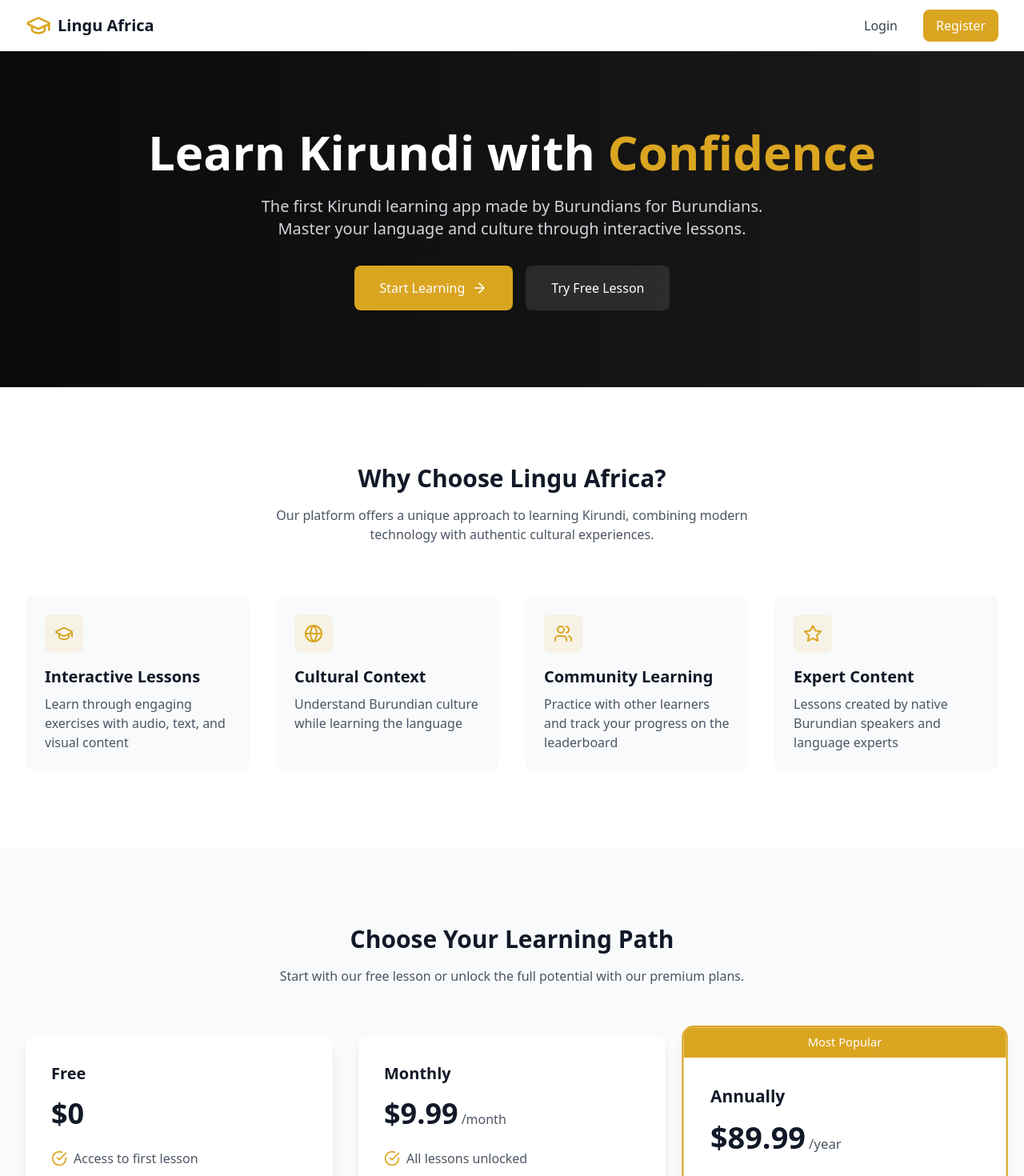
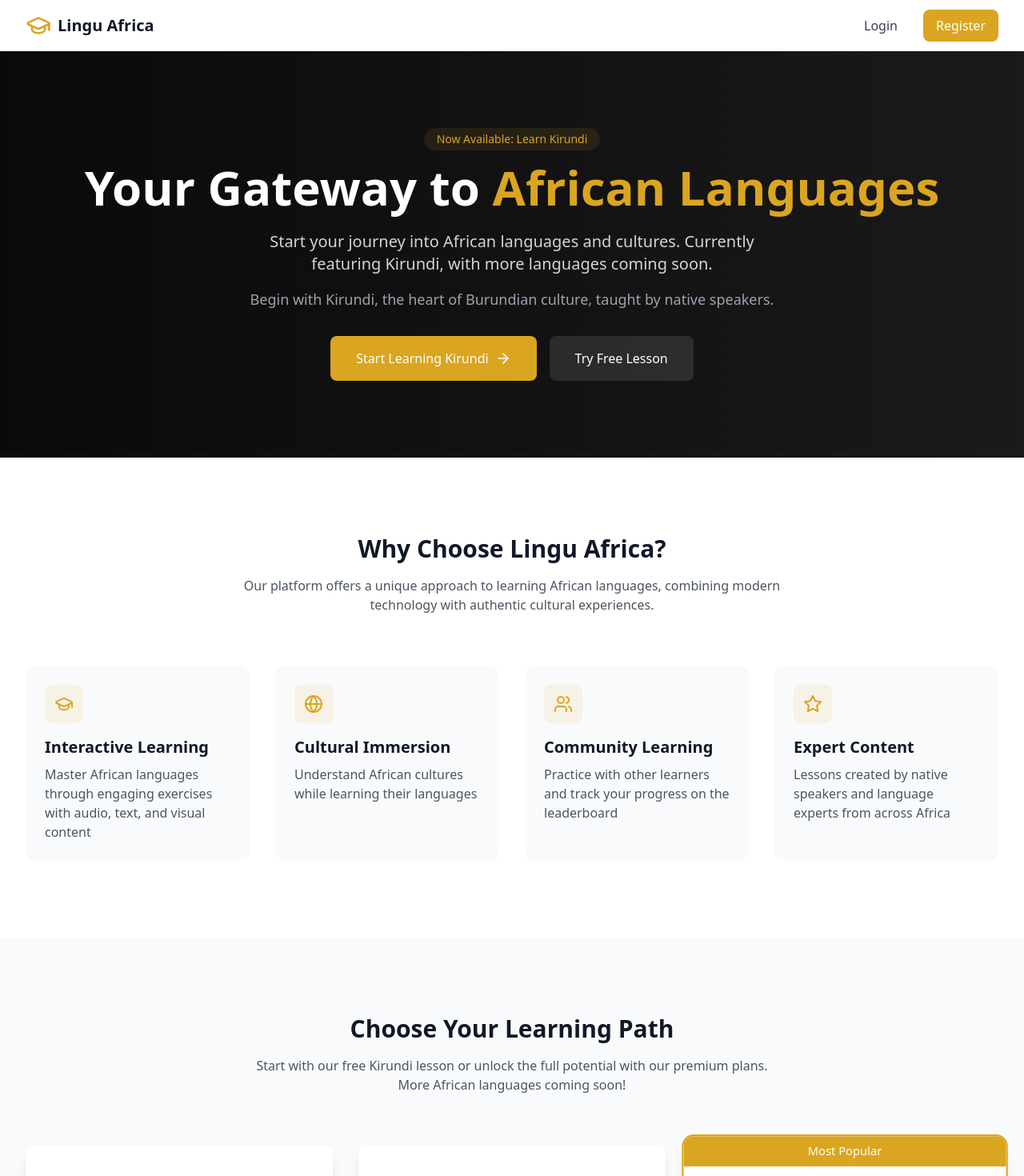
Before and after one commit to lionel-k/lionel-k.github.io, a React (Vite) app in the folder app/: page / in a window 1280 px wide. Shown: the top 1470 px of the page at 80% size. Built offline with nearby package versions, Linux system fonts and the light colour scheme.

Commit message:
Update titles and descriptions for African languages

```diff
--- a/app/src/pages/Home.tsx
+++ b/app/src/pages/Home.tsx
@@ -15,14 +15,14 @@ const Home = () => {
   const features = [
     {
       icon: GraduationCap,
-      title: "Interactive Lessons",
+      title: "Interactive Learning",
       description:
-        "Learn through engaging exercises with audio, text, and visual content",
+        "Master African languages through engaging exercises with audio, text, and visual content",
     },
     {
       icon: Globe,
-      title: "Cultural Context",
-      description: "Understand Burundian culture while learning the language",
+      title: "Cultural Immersion",
+      description: "Understand African cultures while learning their languages",
     },
     {
       icon: Users,
@@ -34,7 +34,7 @@ const Home = () => {
       icon: Star,
       title: "Expert Content",
       description:
-        "Lessons created by native Burundian speakers and language experts",
+        "Lessons created by native speakers and language experts from across Africa",
     },
   ];
 
@@ -115,20 +115,29 @@ const Home = () => {
       <div className="bg-gradient-to-r from-[#0A0A0A] to-[#1A1A1A] text-white">
         <div className="max-w-7xl mx-auto px-4 sm:px-6 lg:px-8 py-24">
           <div className="text-center">
+            <div className="mb-4">
+              <span className="inline-flex items-center rounded-full bg-[#DAA520]/10 px-4 py-1 text-sm font-medium text-[#DAA520]">
+                Now Available: Learn Kirundi
+              </span>
+            </div>
             <h1 className="text-4xl sm:text-6xl font-bold mb-6">
-              Learn Kirundi with{" "}
-              <span className="text-[#DAA520]">Confidence</span>
+              Your Gateway to{" "}
+              <span className="text-[#DAA520]">African Languages</span>
             </h1>
-            <p className="text-xl text-gray-300 mb-8 max-w-2xl mx-auto">
-              The first Kirundi learning app made by Burundians for Burundians.
-              Master your language and culture through interactive lessons.
+            <p className="text-xl text-gray-300 mb-4 max-w-2xl mx-auto">
+              Start your journey into African languages and cultures. Currently
+              featuring Kirundi, with more languages coming soon.
+            </p>
+            <p className="text-lg text-gray-400 mb-8 max-w-2xl mx-auto">
+              Begin with Kirundi, the heart of Burundian culture, taught by
+              native speakers.
             </p>
             <div className="flex justify-center space-x-4">
               <button
                 onClick={() => navigate("/register")}
                 className="px-8 py-4 bg-[#DAA520] text-white rounded-lg hover:bg-[#B8860B] transition-colors flex items-center"
               >
-                Start Learning <ArrowRight className="ml-2 w-5 h-5" />
+                Start Learning Kirundi <ArrowRight className="ml-2 w-5 h-5" />
               </button>
               <button
                 onClick={() => navigate("/lessons")}
@@ -149,8 +158,9 @@ const Home = () => {
               Why Choose Lingu Africa?
             </h2>
             <p className="text-gray-600 max-w-2xl mx-auto">
-              Our platform offers a unique approach to learning Kirundi,
-              combining modern technology with authentic cultural experiences.
+              Our platform offers a unique approach to learning African
+              languages, combining modern technology with authentic cultural
+              experiences.
             </p>
           </div>
           <div className="grid grid-cols-1 md:grid-cols-2 lg:grid-cols-4 gap-8">
@@ -183,8 +193,8 @@ const Home = () => {
               Choose Your Learning Path
             </h2>
             <p className="text-gray-600 max-w-2xl mx-auto">
-              Start with our free lesson or unlock the full potential with our
-              premium plans.
+              Start with our free Kirundi lesson or unlock the full potential
+              with our premium plans. More African languages coming soon!
             </p>
           </div>
           <div className="grid grid-cols-1 md:grid-cols-3 gap-8">
@@ -247,7 +257,8 @@ const Home = () => {
                 <span className="ml-2 text-xl font-bold">Lingu Africa</span>
               </div>
               <p className="text-gray-400">
-                Learn Kirundi the modern way. Made with ❤️ in Burundi.
+                Your journey into African languages starts here. Currently
+                featuring Kirundi, with more languages on the way.
               </p>
             </div>
             <div>
```
